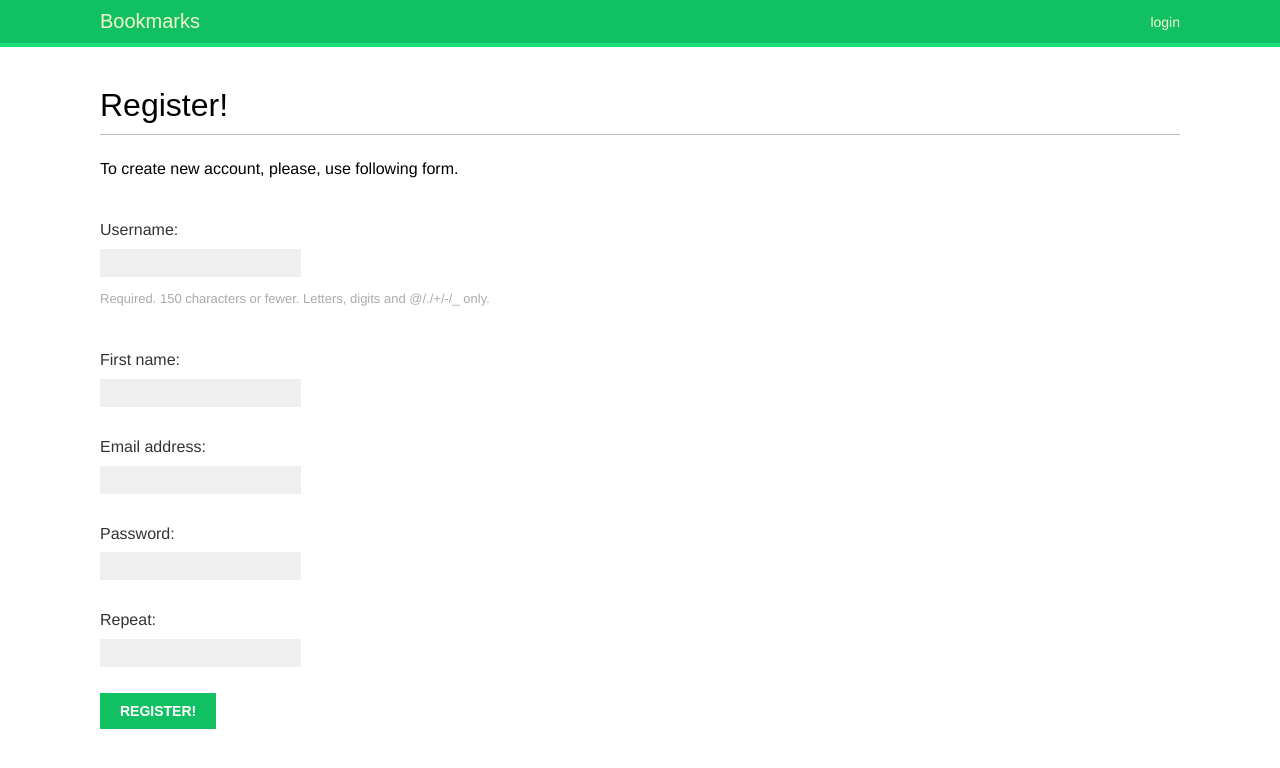
After one commit to GithubHungry/photo_social_network, a Django app: page /account/register/ in a window 1280 px wide. The commit adds this page. Shown: the top 768 px of the page. Run offline with Django 3.2, Linux system fonts and the light colour scheme; some web fonts are replaced.

Commit message:
'add_simple_registration'

```diff
--- a/account/forms.py
+++ b/account/forms.py
@@ -1,6 +1,25 @@
+# from django.contrib.auth.models import User
+from django.contrib.auth import get_user_model
 from django import forms
 
+User = get_user_model()
 
-class LoginForm(forms.Form):
+
+class LoginForm(forms.ModelForm):
     username = forms.CharField(max_length=225)
     password = forms.CharField(max_length=225, widget=forms.PasswordInput)
+
+
+class UserRegistrationForm(forms.ModelForm):
+    password = forms.CharField(label='Password', widget=forms.PasswordInput)
+    password2 = forms.CharField(label='Repeat', widget=forms.PasswordInput)
+
+    class Meta:
+        model = User
+        fields = ('username', 'first_name', 'email')
+
+    def clean_password2(self):  # clean_field -> to check
+        cd = self.cleaned_data
+        if cd['password'] != cd['password2']:
+            raise forms.ValidationError('Passwords does not match!')
+        return cd['password2']
--- /dev/null
+++ b/account/templates/account/register.html
@@ -0,0 +1,15 @@
+{% extends 'base.html' %}
+
+{% block title %}
+    Register
+{% endblock title %}
+
+{% block content %}
+    <h1>Register!</h1>
+    <p>To create new account, please, use following form.</p>
+    <form action="." method="post">
+    {% csrf_token %}
+    {{ form.as_p }}
+    <input type="submit" value="Register!">
+    </form>
+{% endblock content %}
--- a/account/templates/registration/login.html
+++ b/account/templates/registration/login.html
@@ -10,7 +10,8 @@
     {% if form.errors %}
         <p>Your username and password didn't match. Please try again.</p>
     {% else %}
-        <p>Please, use this form to login on our site :</p>
+        <p>Please, use this form to login on our site. If you do not have an account <a href="{% url 'register' %}">register
+            here</a>.</p>
     {% endif %}
 
     <div class="login-form">
--- a/account/urls.py
+++ b/account/urls.py
@@ -7,6 +7,7 @@ from . import views
 urlpatterns = [
     # path('login/', views.user_login, name='login'),
     path('', views.dashboard, name='dashboard'),
+    path('register/', views.register, name='register'),
     path('login/', auth_views.LoginView.as_view(), name='login'),
     path('logout/', auth_views.LogoutView.as_view(), name='logout'),
     path('password_change/', auth_views.PasswordChangeView.as_view(), name='password_change'),
--- a/account/views.py
+++ b/account/views.py
@@ -3,7 +3,7 @@ from django.shortcuts import render
 from django.contrib.auth import login, authenticate
 from django.http import HttpResponse
 
-from .forms import LoginForm
+from .forms import LoginForm, UserRegistrationForm
 
 
 # Create your views here.
@@ -31,3 +31,16 @@ def user_login(request):
 @login_required
 def dashboard(request):
     return render(request, 'account/dashboard.html', {'section': 'dashboard'})
+
+
+def register(request):
+    if request.method == 'POST':
+        form = UserRegistrationForm(request.POST)
+        if form.is_valid():
+            new_user = form.save(commit=False)
+            new_user.set_password(form.cleaned_data['password'])  # User model method for saving password more secure
+            new_user.save()
+            return render(request, 'account/register_done.html', {'new_user': new_user})
+    else:
+        form = UserRegistrationForm()
+    return render(request, 'account/register.html', {'form': form})
```
Also changed, not shown: account/templates/account/register_done.html (added, +11 -0 lines), db.sqlite3.
